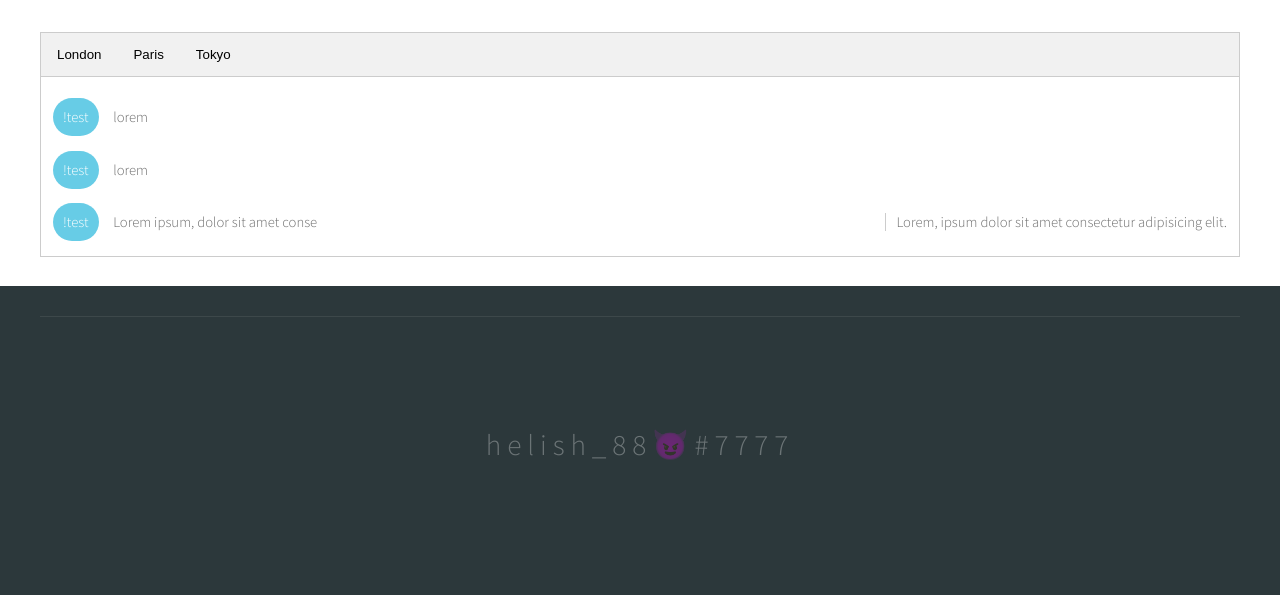
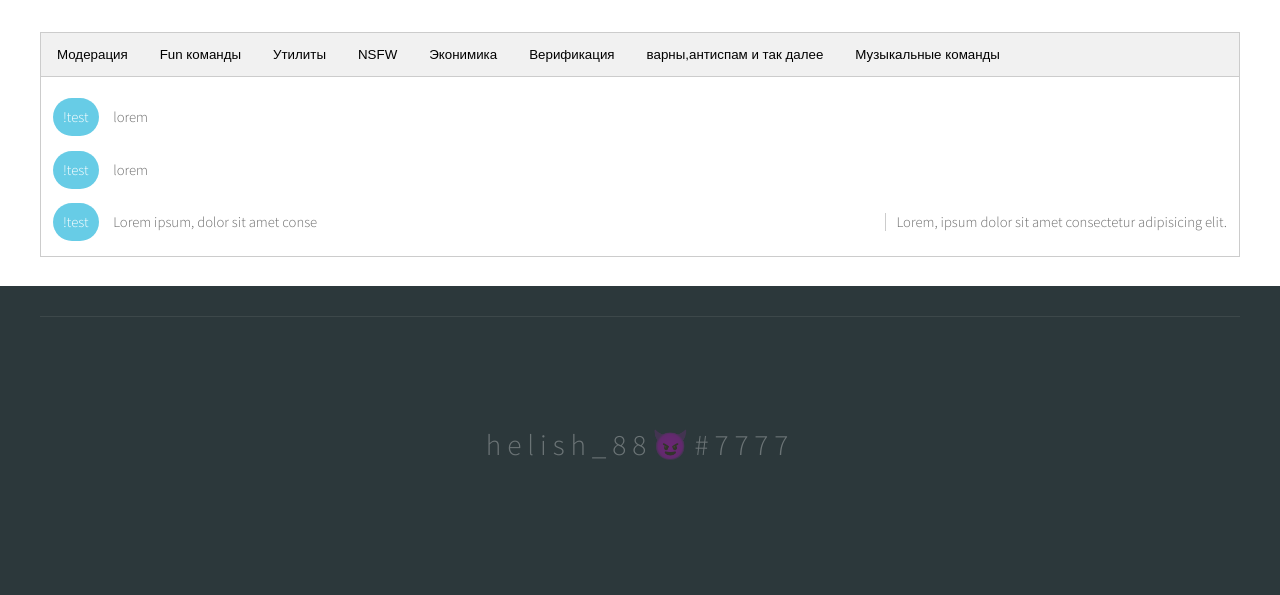
Before and after one commit to medvedprocuror/helish_bot_site, a plain HTML site: page commands.html in a window 1280 px wide. Shown: the part 205-800 px from the top of the page. Drawn offline with nearby package versions, Linux system fonts and the light colour scheme.

Commit message:
Added and striped source code to take values from

```diff
--- a/commands.html
+++ b/commands.html
@@ -37,9 +37,14 @@
 		<div id="extra" class="container">
 			<div class="commands_header">Команды</div>
 			<div class="tab">
-				<button class="tablinks" onclick="openCity(event, '1')">London</button>
-				<button class="tablinks" onclick="openCity(event, '2')">Paris</button>
-				<button class="tablinks" onclick="openCity(event, '3')">Tokyo</button>
+				<button class="tablinks" onclick="openCity(event, '1')">Модерация</button>
+				<button class="tablinks" onclick="openCity(event, '2')">Fun команды</button>
+				<button class="tablinks" onclick="openCity(event, '4')">Утилиты</button>
+				<button class="tablinks" onclick="openCity(event, '5')">NSFW</button>
+				<button class="tablinks" onclick="openCity(event, '6')">Эконимика</button>
+				<button class="tablinks" onclick="openCity(event, '7')">Верификация</button>
+				<button class="tablinks" onclick="openCity(event, '8')">варны,антиспам и так далее</button>
+				<button class="tablinks" onclick="openCity(event, '9')">Музыкальные команды</button>
 			</div>
 			<div class="tabcontent" id="1" style="display: block;">
 				<div class="command_container">
```
Also changed, not shown: help.txt (added).
